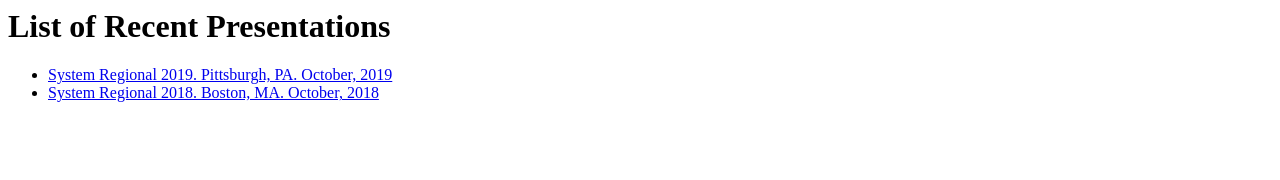
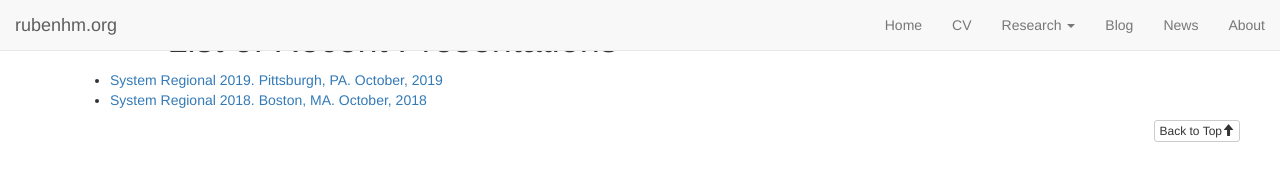
Before and after one commit to rubenhm/talks, a plain HTML site: page index.html in a window 1280 px wide. Drawn offline with nearby package versions, Linux system fonts and the light colour scheme.

Commit message:
Added site html to index page.

```diff
--- a/index.html
+++ b/index.html
@@ -1,14 +1,139 @@
+<!DOCTYPE html>
 <html>
+
 <head>
-	<title>List of Recent Presentations</title>
+	<meta http-equiv="content-type" content="text/html;" charset="UTF-8" />
+	<title>Curriculum vitæ</title>
+	<!--[if lt IE 9]>
+    <script src="https://html5shim.googlecode.com/svn/trunk/html5.js" type="text/javascript"></script>
+  <![endif]-->
+
+	<link rel="icon" href="favicon.png" />
+	<link rel="apple-touch-icon-precomposed" href="apple-touch-icon.png" />
+
+	<!--Bootstrap css -->
+	<link rel="stylesheet" type="text/css" href="/assets/css/bootstrap.css" media="all" />
+	<!-- Sticky footer  -->
+	<link rel="stylesheet" type="text/css" href="/assets/css/sticky-footer-navbar.css" />
+	<!--Main Heather Theme css -->
+	<link rel="stylesheet" type="text/css" href="/assets/css/heather.css" />
+	<!-- CSS for publication list -->
+	<link rel="stylesheet" href="/assets/css/publications.css" type="text/css" />
+	<!-- CSS for Google Web Fonts -->
+	<link href='https://fonts.googleapis.com/css?family=Merriweather:400,700' rel='stylesheet' type='text/css'>
+	<!-- Google code prettify -->
+	<!--
+  <script src="/assets/js/run_prettify.js?skin=desert"></script>
+  -->
+	<script src="/assets/js/prettify.js"></script>
+	<link rel="stylesheet" type="text/css" href="/assets/css/prettify.css" />
+	<!--
+  <link rel="stylesheet" type="text/css" href="/assets/css/prettify.css" />
+ -->
+	<!-- Google Analytics -->
+	<script>
+		(function (i, s, o, g, r, a, m) {
+			i['GoogleAnalyticsObject'] = r; i[r] = i[r] || function () {
+				(i[r].q = i[r].q || []).push(arguments)
+			}, i[r].l = 1 * new Date(); a = s.createElement(o),
+				m = s.getElementsByTagName(o)[0]; a.async = 1; a.src = g; m.parentNode.insertBefore(a, m)
+		})(window, document, 'script', '//www.google-analytics.com/analytics.js', 'ga');
+		ga('create', 'UA-53244112-1', 'auto');
+		ga('send', 'pageview');
+	</script>
+	<!-- CSS for flaticons -->
+	<link rel="stylesheet" type="text/css" href="/assets/css/flaticon.css">
+	<!-- Script for jQuery library -->
+	<script src="https://ajax.googleapis.com/ajax/libs/jquery/1.11.1/jquery.min.js"></script>
+	<!-- Script for bootstrap js library -->
+	<script src="/assets/js/bootstrap.min.js" type="text/javascript"></script>
+	<!-- meta data -->
+	<meta name="author" content="Rubén Hernández-Murillo">
+	<meta name="description" content="Research, Writings + Code">
+	<meta name="viewport" content="width=device-width, initial-scale=1.0">
+	<link rel="canonical" href="https://rubenhm.org/cv/">
 </head>
+
 <body>
-<h1>List of Recent Presentations</h1>
-<div>
-<ul>
-	<li><a href="https://rubenhm.org/talks/sysreg2019">System Regional 2019. Pittsburgh, PA. October, 2019</a></li>
-	<li><a href="https://rubenhm.org/talks/sysreg2018">System Regional 2018. Boston, MA. October, 2018</a></li>
-</ul>
-</div>
+
+	<header>
+		<!--
+  <h1 class="h2 m-0"><a href="https://rubenhm.org">rubenhm.org</a></h1>
+  <p>Research, Writings + Code</p>
+  -->
+
+		<!-- Bootstrap navbar -->
+		<nav class="navbar navbar-default navbar-fixed-top" role="navigation">
+			<div class="container-fluid">
+				<!-- Brand and toggle get grouped for better mobile display -->
+				<div class="navbar-header">
+					<button type="button" class="navbar-toggle" data-toggle="collapse"
+						data-target="#bs-example-navbar-collapse-1">
+						<span class="sr-only">Toggle navigation</span>
+						<span class="icon-bar"></span>
+						<span class="icon-bar"></span>
+						<span class="icon-bar"></span>
+					</button>
+					<a class="navbar-brand" href="https://rubenhm.org">rubenhm.org</a>
+				</div>
+
+				<!-- Collect the nav links, forms, and other content for toggling -->
+				<div class="collapse navbar-collapse" id="bs-example-navbar-collapse-1">
+					<ul class="nav navbar-nav navbar-right">
+						<li><a href="/">Home</a></li>
+						<li><a href="/cv/">CV</a></li>
+						<li class="dropdown">
+							<a href="#" class="dropdown-toggle" data-toggle="dropdown">Research <b
+									class="caret"></b></a>
+							<ul class="dropdown-menu">
+								<li><a href="/pubs/journal_articles/">Journal articles</a></li>
+								<li><a href="/pubs/fed_pubs/">Fed Pubs</a></li>
+								<li><a href="/pubs/commentary/">Commentary</a></li>
+								<li><a href="/pubs/working_papers/">Working papers</a></li>
+							</ul>
+						</li>
+						<li><a href="/blog/">Blog</a></li>
+						<li><a href="/news/">News</a></li>
+						<li><a href="/about/">About</a></li>
+					</ul>
+				</div><!-- /.navbar-collapse -->
+			</div><!-- /.container-fluid -->
+		</nav>
+
+	</header>
+
+	<div class="container">
+		<div class="row">
+			<div class="col-md-1"></div>
+			<div class="col-md-10">
+				<h1>List of Recent Presentations</a></h1>
+			</div>
+		</div>
+
+
+		<div>
+			<ul>
+				<li><a href="https://rubenhm.org/talks/sysreg2019">System Regional 2019. Pittsburgh, PA. October,
+						2019</a></li>
+				<li><a href="https://rubenhm.org/talks/sysreg2018">System Regional 2018. Boston, MA. October, 2018</a>
+				</li>
+			</ul>
+		</div>
+
+
+
+
+		<div class="row">
+			<a class="btn btn-default btn-xs  navbar-right" role="button" href="#" title="Top">Back to Top<span
+					class="glyphicon glyphicon-arrow-up"></span></a>
+		</div>
+
+
+
+
+
+
+	</div> <!-- of container -->
 </body>
+
 </html>
```
